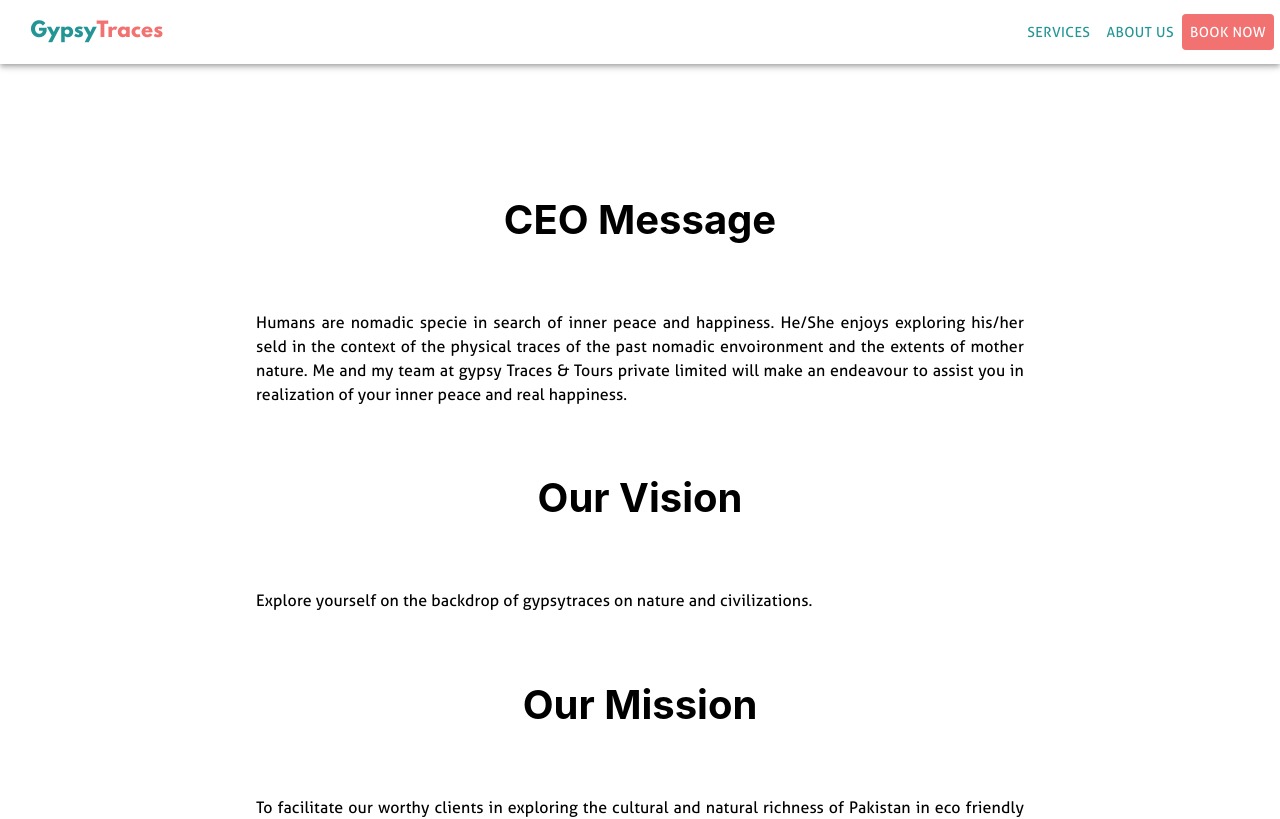
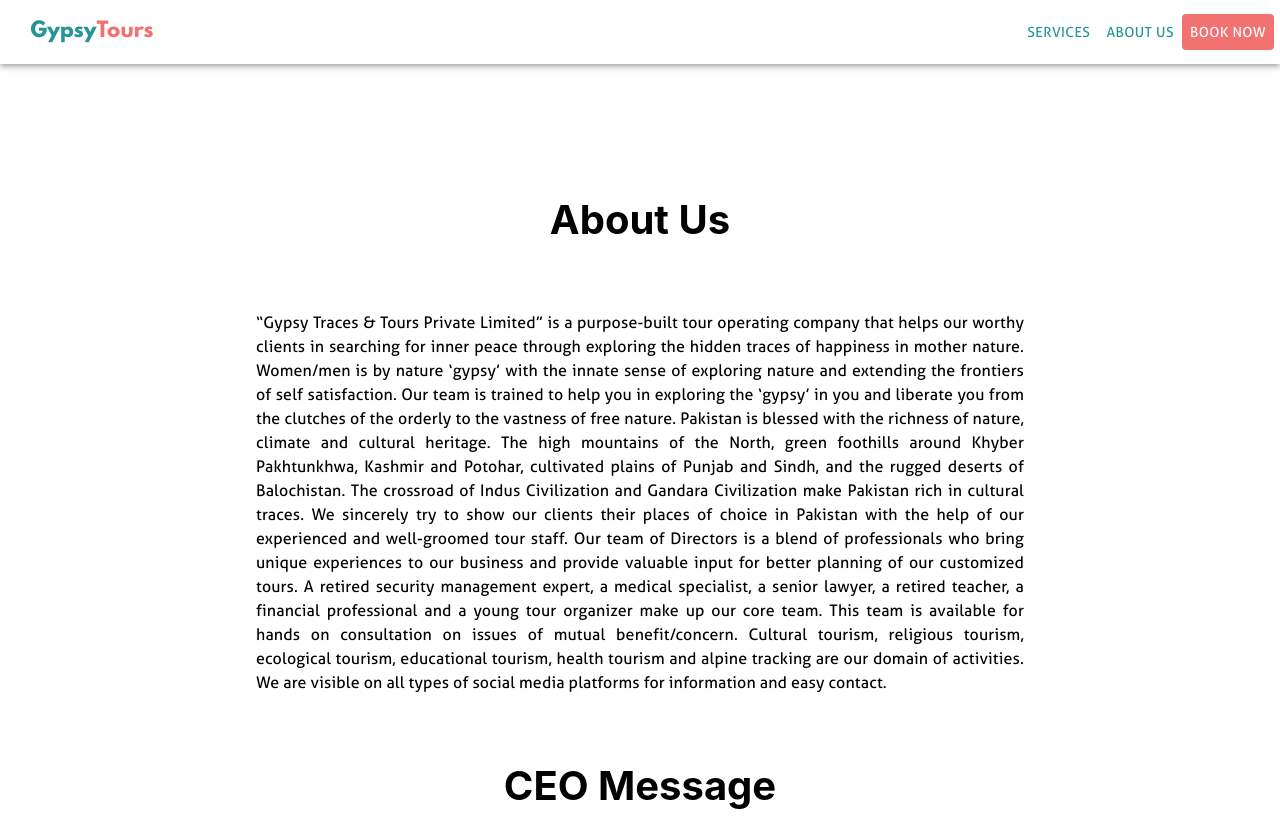
Before and after one commit to hamidnawaz28/gypsy-traces, a Next.js app: page /about-us in a window 1280 px wide. Shown: the top 819 px of the page. Built offline with nearby package versions, Linux system fonts and the light colour scheme.

Commit message:
wa Link changes and about us

```diff
--- a/components/card/Snapshot.tsx
+++ b/components/card/Snapshot.tsx
@@ -54,16 +54,12 @@ const SnapShot = ({ days, from, to }: SnapShotInterface) => {
         </div>
         <div className={destination}>
           <div>
-            <div></div>
-            <div>From</div>
             <div>{from}</div>
           </div>
           <div style={{ margin: "auto" }}>
             <ArrowForwardIos color="secondary" />
           </div>
           <div>
-            <div></div>
-            <div>To</div>
             <div>{to}</div>
           </div>
         </div>
--- a/containers/header/Header.tsx
+++ b/containers/header/Header.tsx
@@ -55,7 +55,7 @@ export default function ButtonAppBar() {
           <Typography variant="h6" className={classes.title}>
             <Link href="/" underline="none">
               <span>Gypsy</span>
-              <span>Traces</span>
+              <span>Tours</span>
             </Link>
           </Typography>
           <Link href="/" underline="none">
--- a/pages/about-us.tsx
+++ b/pages/about-us.tsx
@@ -79,6 +79,13 @@ const affiliations = [
 ];
 const paraData = [
   {
+    label: "About Us",
+    para: `“Gypsy Traces & Tours Private Limited” is a purpose-built tour operating company that helps our worthy clients in searching for inner peace through exploring the hidden traces of happiness in mother nature. Women/men is by nature ‘gypsy’ with the innate sense of exploring nature and  extending the frontiers of self satisfaction. Our team is trained to help you in exploring the ‘gypsy’ in you and liberate you from the clutches of the orderly  to the vastness of free nature.
+  Pakistan is blessed with the richness of nature, climate and cultural heritage. The high mountains of the North, green foothills around Khyber Pakhtunkhwa, Kashmir and Potohar, cultivated plains of Punjab and Sindh, and the rugged deserts of Balochistan. The crossroad of Indus Civilization and Gandara Civilization make Pakistan rich in cultural traces. We sincerely try to show our clients their places of choice in Pakistan with the help of our experienced and well-groomed tour staff.
+  Our team of Directors is a blend of professionals who bring unique experiences to our business and provide valuable input for better planning of our customized tours. A retired security management expert, a medical specialist, a senior lawyer, a retired teacher, a financial professional and a young tour organizer make up our core team. This team is available for hands on consultation on issues of mutual benefit/concern.
+ Cultural tourism, religious tourism, ecological tourism, educational tourism, health tourism and alpine tracking are our domain of activities. We are visible on all types of social media platforms for information and easy contact.`,
+  },
+  {
     label: "CEO Message",
     para: `Humans are nomadic specie in search of inner peace and happiness. He/She enjoys exploring his/her seld in the context of the physical traces of the past nomadic envoironment and the extents of mother nature. Me and my team at gypsy Traces & Tours private limited will make an endeavour to assist you in realization of your inner peace and real happiness.`,
   },
--- a/pages/contact-us.tsx
+++ b/pages/contact-us.tsx
@@ -25,7 +25,7 @@ const ContactUs: NextPage = () => {
   const { t, i18n } = useTranslation();
   const { root, contact } = useStyles();
 
-  const whatsAppLink = "https://wa.me/qr/I37QMGAGKDOOA1";
+  const whatsAppLink = "https://wa.me/message/BQNERPAFPKHYE1";
   const waMessage = "scan or click";
   const wAQrUrl = "/others/qr-code.png";
   const mail = "info.gypsytours@gmail.pk";
```
